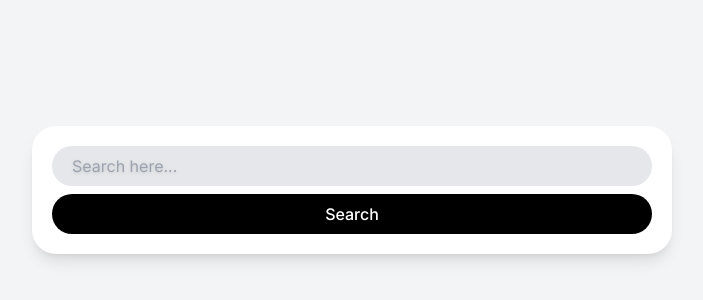
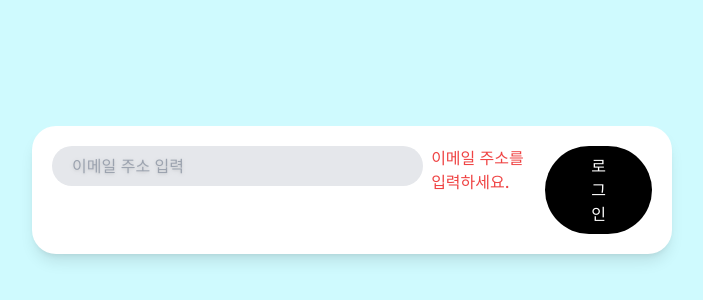
Before and after one commit to broship0821/2024-carrot-market, a Next.js app: page / in a window 1280 px wide. Shown: the part 210-510 px from the top of the page, without its empty margins (288-991 px from the left). Built offline with nearby package versions, Linux system fonts and the light colour scheme.

Commit message:
form modifiers

```diff
--- a/app/page.tsx
+++ b/app/page.tsx
@@ -1,14 +1,18 @@
 export default function Home() {
   return (
-    <main className="bg-gray-100 h-screen flex items-center justify-center p-5">
-      <div className="bg-white shadow-lg p-5 rounded-3xl w-full max-w-screen-sm flex flex-col gap-2">
+    <main className="bg-gray-100 sm:bg-red-100 md:bg-green-100 lg:bg-cyan-100 h-screen flex items-center justify-center p-5">
+      <div className="bg-white shadow-lg p-5 rounded-3xl w-full max-w-screen-sm flex flex-col md:flex-row gap-2">
         <input
-          className="w-full rounded-full h-10 bg-gray-200 pl-5 outline-none ring ring-transparent focus:ring-orange-500 focus:ring-offset-2 transition-shadow placeholder:drop-shadow"
-          type="text"
-          placeholder="Search here..."
+          className="w-full rounded-full h-10 bg-gray-200 pl-5 outline-none ring ring-transparent focus:ring-green-500 focus:ring-offset-2 transition-shadow placeholder:drop-shadow invalid:focus:ring-red-500 peer"
+          type="email"
+          required
+          placeholder="이메일 주소 입력"
         />
-        <button className="bg-black text-white py-2 rounded-full active:scale-90 transition-transform font-medium outline-none">
-          Search
+        <span className="text-red-500 font-medium hidden peer-invalid:block">
+          이메일 주소를 입력하세요.
+        </span>
+        <button className="text-white py-2 rounded-full active:scale-90 transition-transform font-medium outline-none md:px-10 bg-black">
+          로그인
         </button>
       </div>
     </main>
```
